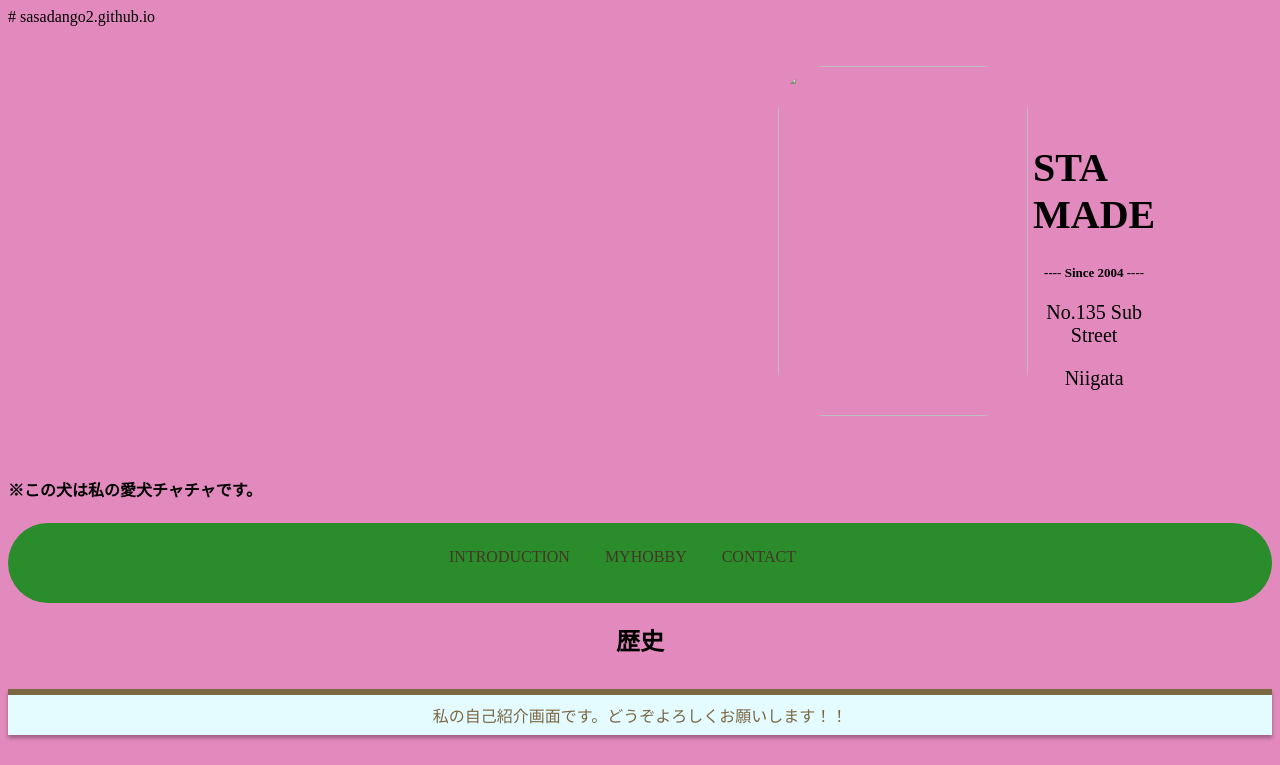
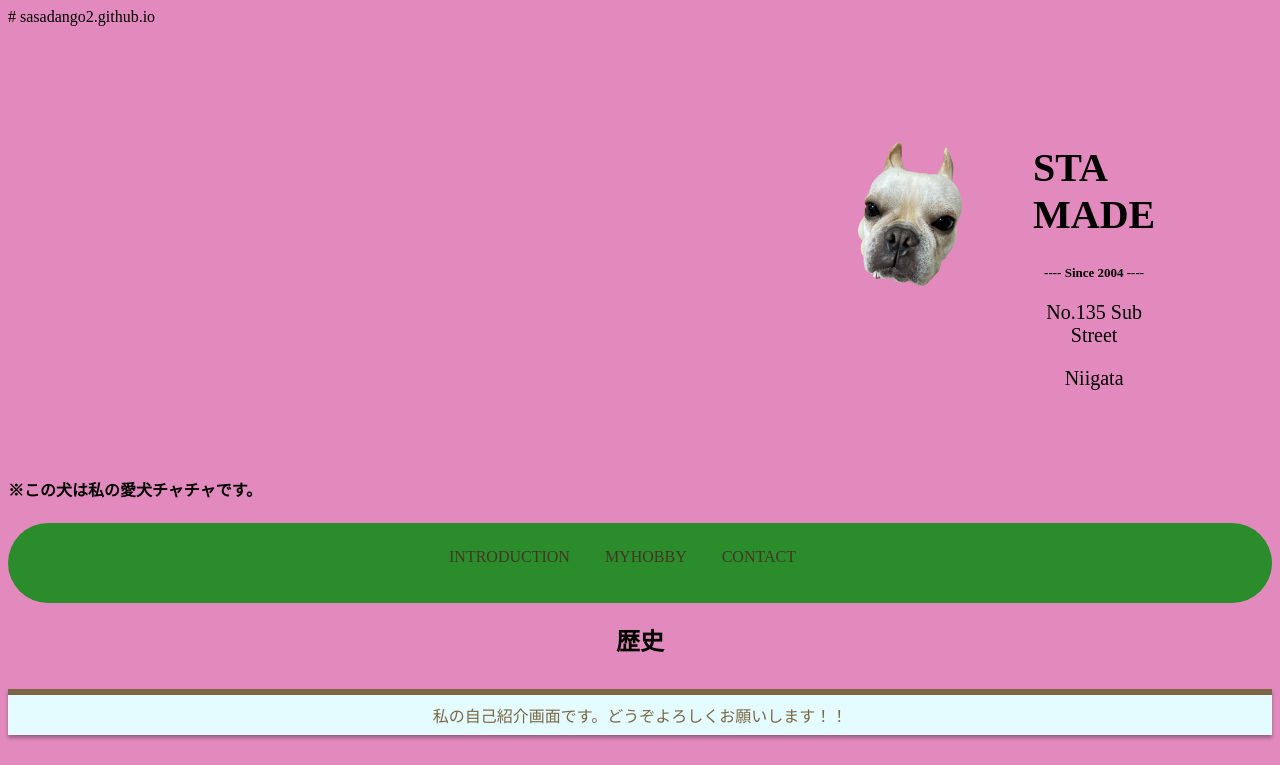
Before and after one commit to sasadango2/sasadango2.github.io, a plain HTML site: page index.html in a window 1280 px wide. Shown: the top 765 px of the page. Drawn offline with Linux system fonts and the light colour scheme.

Commit message:
Update index.html

```diff
--- a/index.html
+++ b/index.html
@@ -13,7 +13,7 @@
 <body>
 
     <div class="section">
-        <img src="images/tempImageGuk3sU-removebg-previewのコピー.png" alt="" width="250" height="200">
+        <img src="tempImageGuk3sU-removebg-previewのコピー.png" alt="" width="250" height="200">
         <div class="text">
           <br><br>
           <h1>STA MADE</h1>
```
